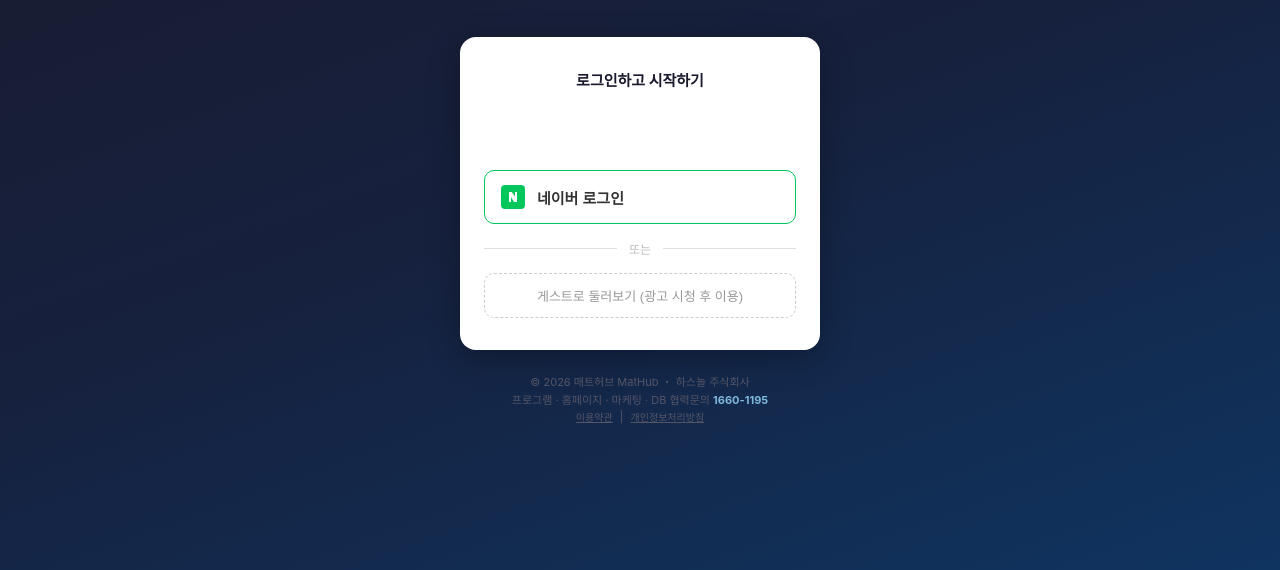
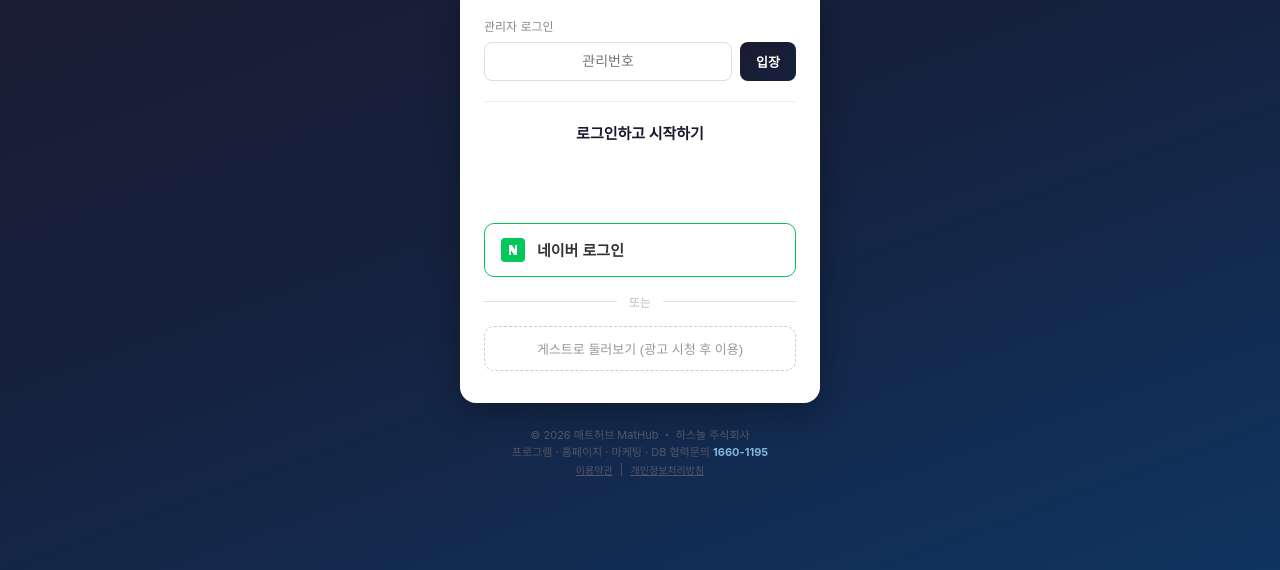
Before and after one commit to kinpds-max/matcel, a website: page index.html in a window 1280 px wide. Shown: the part 230-800 px from the top of the page. Drawn offline with nearby package versions, Linux system fonts and the light colour scheme.

Commit message:
메인 로그인 상단에 관리자 로그인 추가

```diff
--- a/index.html
+++ b/index.html
@@ -148,6 +148,17 @@ body{font-family:'Pretendard',-apple-system,BlinkMacSystemFont,'Segoe UI',sans-s
   <div class="login-title">매트.타일 계산기</div>
   <div class="login-sub">안전매트 수량 산출 도구</div>
   <div class="login-box">
+    <!-- 관리자 로그인 -->
+    <div style="margin-bottom:20px;padding-bottom:16px;border-bottom:1px solid #eee;">
+      <div style="font-size:12px;color:#888;margin-bottom:8px;">관리자 로그인</div>
+      <div style="display:flex;gap:8px;">
+        <input type="password" id="mainAdminCode" placeholder="관리번호" inputmode="numeric" maxlength="10"
+          style="flex:1;padding:10px;border:1.5px solid #ddd;border-radius:8px;font-size:14px;text-align:center;outline:none;">
+        <button onclick="mainAdminLogin()" style="padding:10px 16px;border-radius:8px;border:none;background:linear-gradient(135deg,#1a1a2e,#16213e);color:#fff;font-size:13px;font-weight:700;cursor:pointer;white-space:nowrap;">입장</button>
+      </div>
+      <div id="mainAdminMsg" style="font-size:11px;color:#e74c3c;text-align:center;margin-top:4px;"></div>
+    </div>
+
     <div class="login-box-title">로그인하고 시작하기</div>
     <div id="googleBtnContainer" style="display:flex;justify-content:center;min-height:44px;margin-bottom:12px;"></div>
     <button class="login-btn naver" onclick="naverLogin()">
@@ -585,6 +596,17 @@ async function processPayment(plan) {
   }
 }
 
+/* 메인 페이지 관리자 로그인 */
+function mainAdminLogin() {
+  var code = document.getElementById('mainAdminCode').value.trim();
+  if (code === '471500' || code === '10041004') {
+    window.location.href = 'admin.html';
+  } else {
+    document.getElementById('mainAdminMsg').textContent = '관리번호가 틀립니다.';
+  }
+}
+document.getElementById('mainAdminCode').addEventListener('keydown', function(e) { if (e.key === 'Enter') mainAdminLogin(); });
+
 /* 관리번호 확인 → 관리자 페이지로 이동 */
 function checkAdminCode() {
   var code = document.getElementById('adminCodeInput').value.trim();
```
Also changed, not shown: public/index.html (+22 -0 lines).
